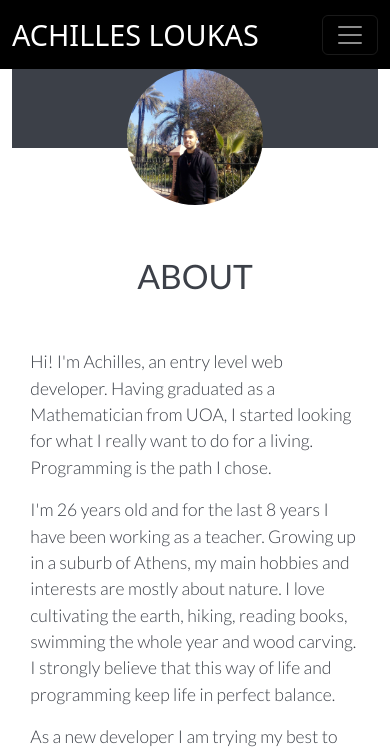
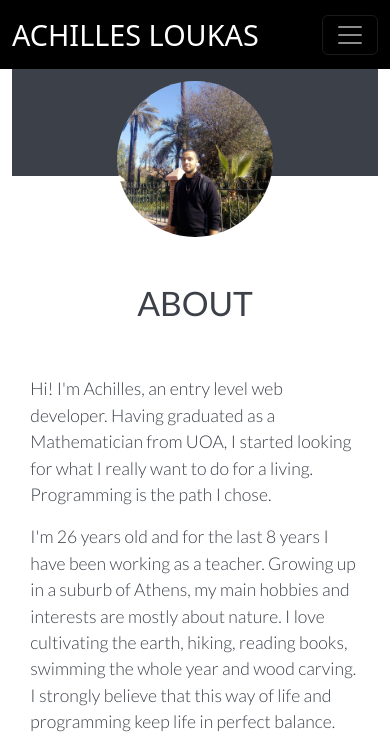
Before and after one commit to filiplouk/Achilles-Loukas, a plain HTML site: page index.html in a window 390 px wide. Shown: the top 749 px of the page. Drawn offline with nearby package versions, Linux system fonts and the light colour scheme.

Commit message:
finished

```diff
--- a/index.css
+++ b/index.css
@@ -132,12 +132,12 @@
   }
   #mobile_top_image {
     text-align: center;
-    height: 38vw;
+    height: 45vw;
     background-color: #3C4048;
     margin-bottom: 20%;
   }
   #mobile_top_image img{
-    width:35vw;
+    width:40vw;
     border-radius: 50%;
     position: relative;
     top:45%;
```
